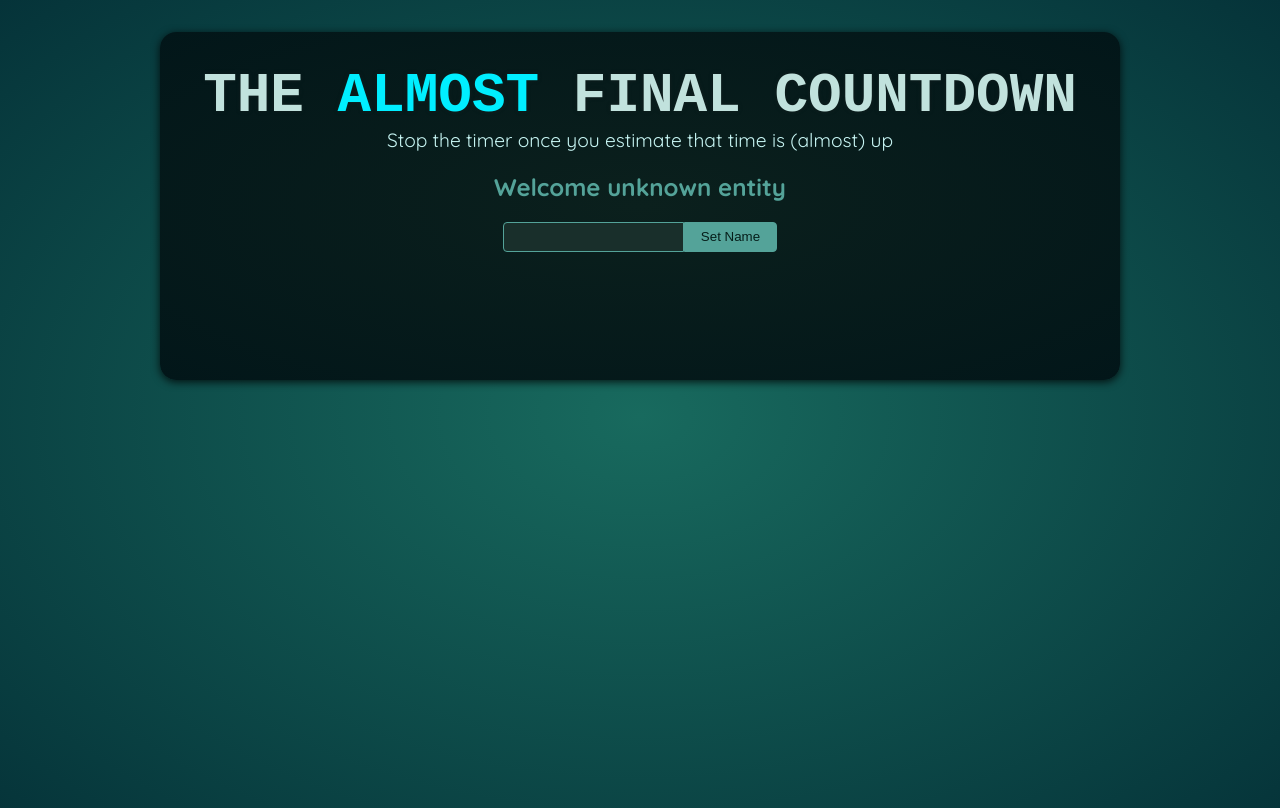
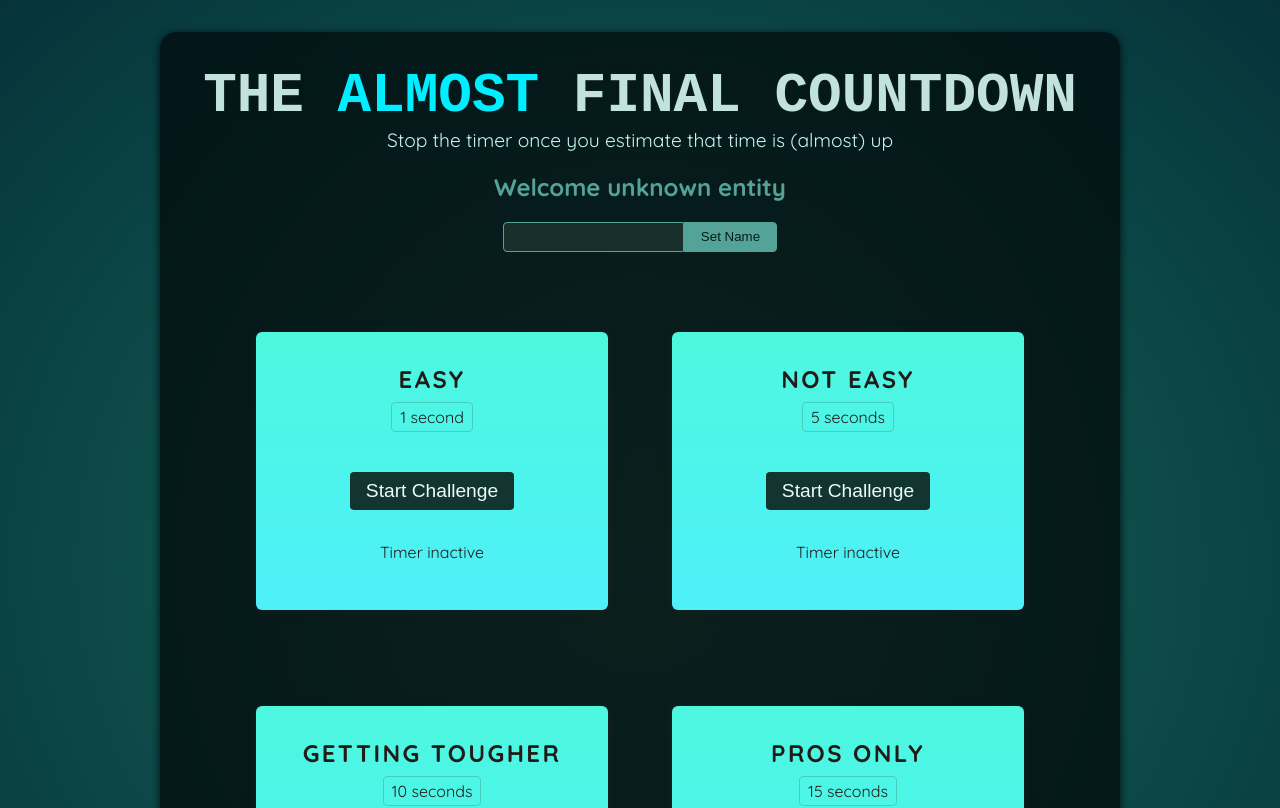
Before and after one commit to BhavneetS/React-refs-portals, a React (Vite) app: page / in a window 1280 px wide. Shown: the top 808 px of the page. Built offline with nearby package versions, Linux system fonts and the light colour scheme; a web font is replaced by a local one.

Commit message:
Prerparing Another UseCase for using Refs

```diff
--- a/src/App.jsx
+++ b/src/App.jsx
@@ -1,10 +1,16 @@
 import Player from './components/Player.jsx';
+import Timer from './components/TimerChallenge.jsx';
 
 function App() {
   return (
     <>
       <Player />
-      <div id="challenges"></div>
+      <div id="challenges">
+        <Timer title="Easy" targetTime={1} />
+        <Timer title="Not easy" targetTime={5} />
+        <Timer title="Getting Tougher" targetTime={10} />
+        <Timer title="Pros only" targetTime={15} />
+      </div>
     </>
   );
 }
--- a/src/components/Player.jsx
+++ b/src/components/Player.jsx
@@ -2,7 +2,6 @@ import { useState, useRef } from "react";
 
 export default function Player() {
 
-  console.log("component is re-rendered")
   const playerNameRef = useRef();
 
   const [enteredPlayerName, setEnteredPlayerName] = useState(null);
--- /dev/null
+++ b/src/components/TimerChallenge.jsx
@@ -0,0 +1,54 @@
+import { useState } from "react";
+
+/*
+    If we delcare the timer outside the component function, it will be shared across all instances of the Timer component.
+    This means that if multiple Timer components are rendered, they will all reference the same timer variable, which can lead to unexpected behavior when starting and stopping the timers. For example, if one timer is started and then another timer is started before the first one is stopped, both timers will reference the same timer variable, and stopping one timer will stop both timers.
+    This can cause confusion for users and make it difficult to manage multiple timers effectively.
+ */
+
+let timer;
+
+export default function TimerChallenge({ title, targetTime }) {
+
+    /*
+        Declaring the Timer within the component function means that it will be re-declared on every render.
+        Due to this the, pointer to the timeout created in the first render is never cleared in the second render, and the timeout callback will execute after the target time has elapsed, even if the timer was stopped in the meantime.
+        This is because the clearTimeout function is called with a different timer variable that does not reference the original timeout.
+    */
+    //    let timer;
+
+
+    const [timerExpired, setTimerExpired] = useState(false);
+    const[timerStarted, setTimerStarted] = useState(false);
+
+    function handleTimerStart() {
+        timer  = setTimeout(() => {
+            setTimerExpired(true)
+        }, targetTime * 1000)
+
+        setTimerStarted(true);
+    }
+
+    function handleStop() {
+        clearTimeout(timer);
+        setTimerStarted(false);
+    }
+
+    return (
+        <section className="challenge">
+            <h2>{title}</h2>
+            {timerExpired && <p>You lost!</p>}
+            <p className="challenge-time">
+                {targetTime} second{targetTime > 1 ? "s" : ""}
+            </p>
+            <p>
+                <button onClick={timerStarted ? handleStop : handleTimerStart}>
+                    {timerStarted ? "Stop Challenge" : "Start Challenge"}
+                </button>
+            </p>
+            <p className={timerStarted ? 'active' : undefined}>
+               {timerStarted ? 'Time is Running....' : 'Timer inactive' }
+            </p>
+        </section>
+    )
+}
```
